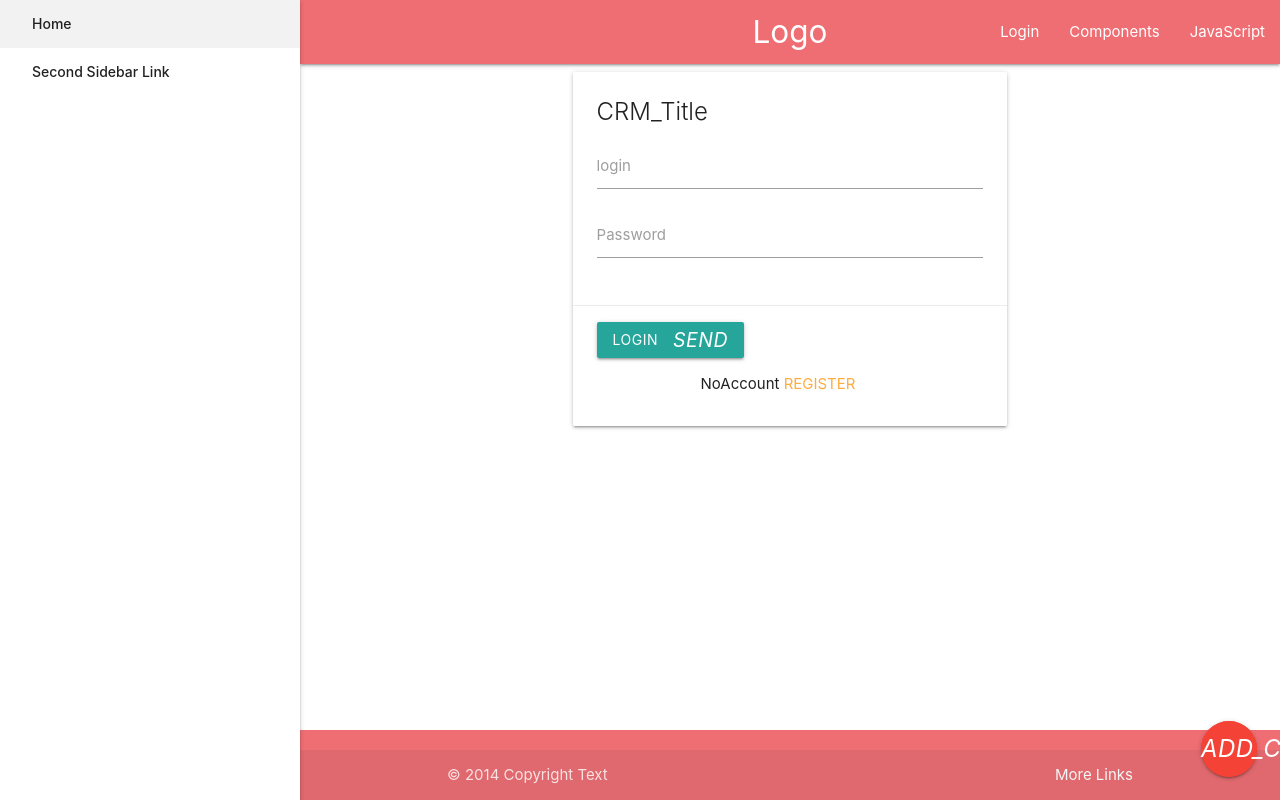
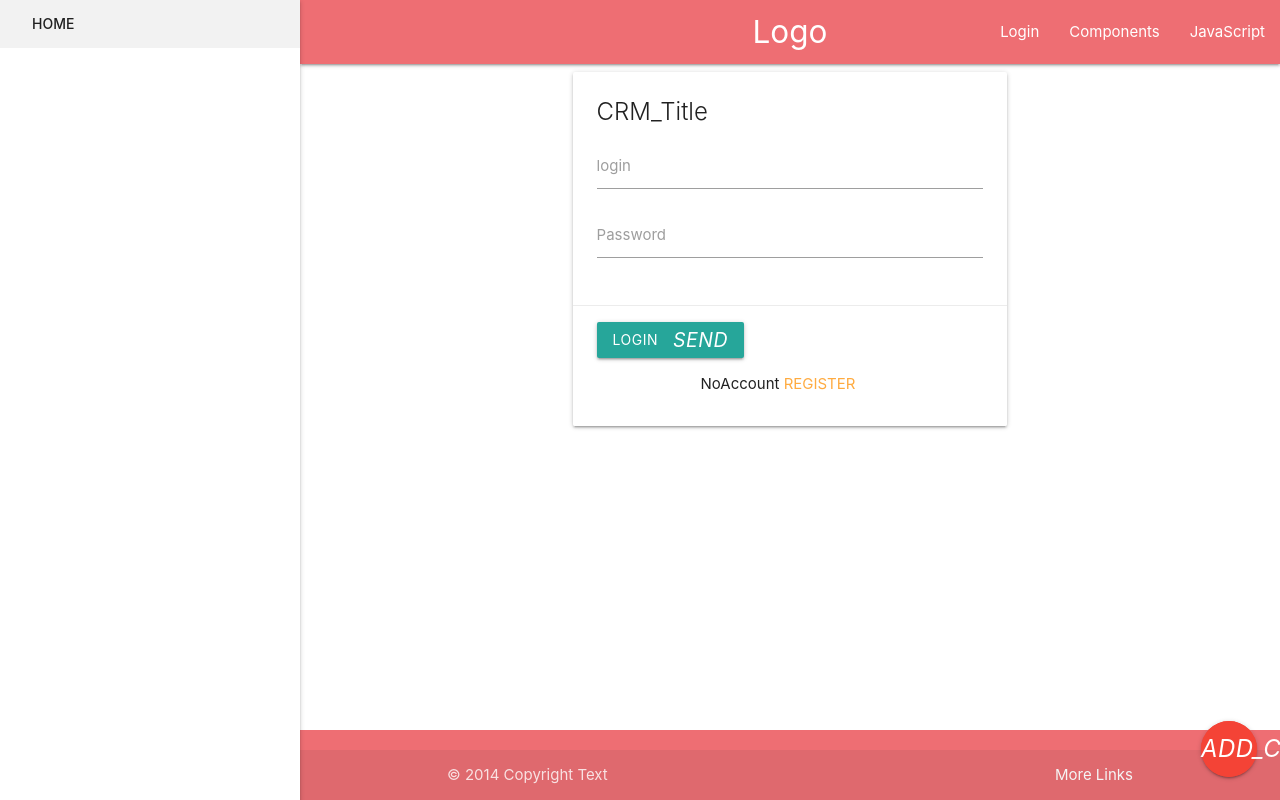
Before and after one commit to Ryne777/vue-front-for-crm-model, a Vue app: page /login in a window 1280 px wide. Built offline with nearby package versions, Linux system fonts and the light colour scheme; the HTML template or start-up script is replaced by a standard one.

Commit message:
add redirect on 401

```diff
--- a/src/assets/style.css
+++ b/src/assets/style.css
@@ -15,6 +15,7 @@ main {
   min-height: 100vh;
   flex-direction: column;
 }
+
 @media only screen and (min-width: 995px) {
   .side-icon {
     display: none;
--- a/src/components/app/SideBar.vue
+++ b/src/components/app/SideBar.vue
@@ -1,12 +1,16 @@
 <template>
   <div>
     <ul id="slide-out" class="sidenav sidenav-fixed">
-      <li>
-        <router-link to="/">Home</router-link>
-      </li>
-      <li>
-        <a href="#!">Second Sidebar Link</a>
-      </li>
+      <router-link
+        v-for="link in links"
+        :key="link.url"
+        tag="li"
+        active-class="active"
+        :to="link.url"
+        :exact="link.exact"
+      >
+        <a href="#" class="waves-effect waves-orange pointer">{{ link.title }}</a>
+      </router-link>
     </ul>
     <a href="#" data-target="slide-out" class="sidenav-trigger side-icon">
       <!--  eslint-disable-next-line prettier/prettier -->
@@ -18,6 +22,15 @@
 <script>
 export default {
   name: "sideBar",
+  data: () => ({
+    links: [
+      { title: "HOME", url: "/", exact: true }
+      // { title: localizeFilter('Menu_History'), url: '/history' },
+      // { title: localizeFilter('Menu_Planning'), url: '/planning' },
+      // { title: localizeFilter('Menu_NewRecord'), url: '/record' },
+      // { title: localizeFilter('Menu_Categories'), url: '/categories' }
+    ]
+  }),
   mounted() {
     document.addEventListener("DOMContentLoaded", function() {
       var elems = document.querySelectorAll(".sidenav");
--- a/src/store/detail.js
+++ b/src/store/detail.js
@@ -13,7 +13,12 @@ export default {
     async getAccountData({ dispatch, commit, }, url, method = "GET") {
       try {
         const res = await fetch("http://127.0.0.1:8000/api/v1/" + url, {
-          method
+          method,
+          headers: {
+            "Content-Type": "application/json",
+            "Authorization": "token " + localStorage.getItem("token")
+            // 'Content-Type': 'application/x-www-form-urlencoded',
+          },
         });
         const data = await res.json();
         commit("setData", data);
--- a/src/store/info.js
+++ b/src/store/info.js
@@ -1,3 +1,4 @@
+import store from "./index";
 export default {
   state: { info: [] },
   mutations: {
@@ -12,12 +13,25 @@ export default {
     // eslint-disable-next-line
     async getFileInfo({ dispatch, commit, }) {
       try {
-        const res = await fetch("http://127.0.0.1:8000/api/v1/");
+        const res = await fetch("http://127.0.0.1:8000/api/v1/", {
+          headers: {
+            "Content-Type": "application/json",
+            "Authorization": "token " + localStorage.getItem("token")
+            // 'Content-Type': 'application/x-www-form-urlencoded',
+          }
+        });
+        if (!res.ok) {
+          throw new Error(res.status);
+        }
         const info = await res.json();
         commit("setInfo", info);
         return info;
       } catch (e) {
+        if (e.message == 401) {
+          store.dispatch("logout");
+        }
         commit("setError", e);
+
         throw e;
       }
     }
--- a/src/store/newAccount.js
+++ b/src/store/newAccount.js
@@ -9,8 +9,9 @@ export default {
         const res = await fetch("http://127.0.0.1:8000/api/v1/create-account", {
           method: "POST",
           headers: {
-            "Content-Type": "application/json"
+            "Content-Type": "application/json",
             // 'Content-Type': 'application/x-www-form-urlencoded',
+            "Authorization": "token " + localStorage.getItem("token")
           },
           body: JSON.stringify(account)
         });
--- a/src/views/Main.vue
+++ b/src/views/Main.vue
@@ -14,8 +14,15 @@ export default {
     currency: {}
   }),
   async mounted() {
-    this.currency = await this.$store.dispatch("fetchCurrency");
-    this.accounts = await this.$store.dispatch("getFileInfo");
+    try {
+      this.accounts = await this.$store.dispatch("getFileInfo");
+
+      this.currency = await this.$store.dispatch("fetchCurrency");
+    } catch (e) {
+      if (e.message == 401) {
+        this.$router.push("/login");
+      }
+    }
   },
 
   components: { Account, Currency }
```
Also changed, not shown: src/App.vue (line endings or trailing spaces). Lines whose indentation alone changed are shown as unchanged.
